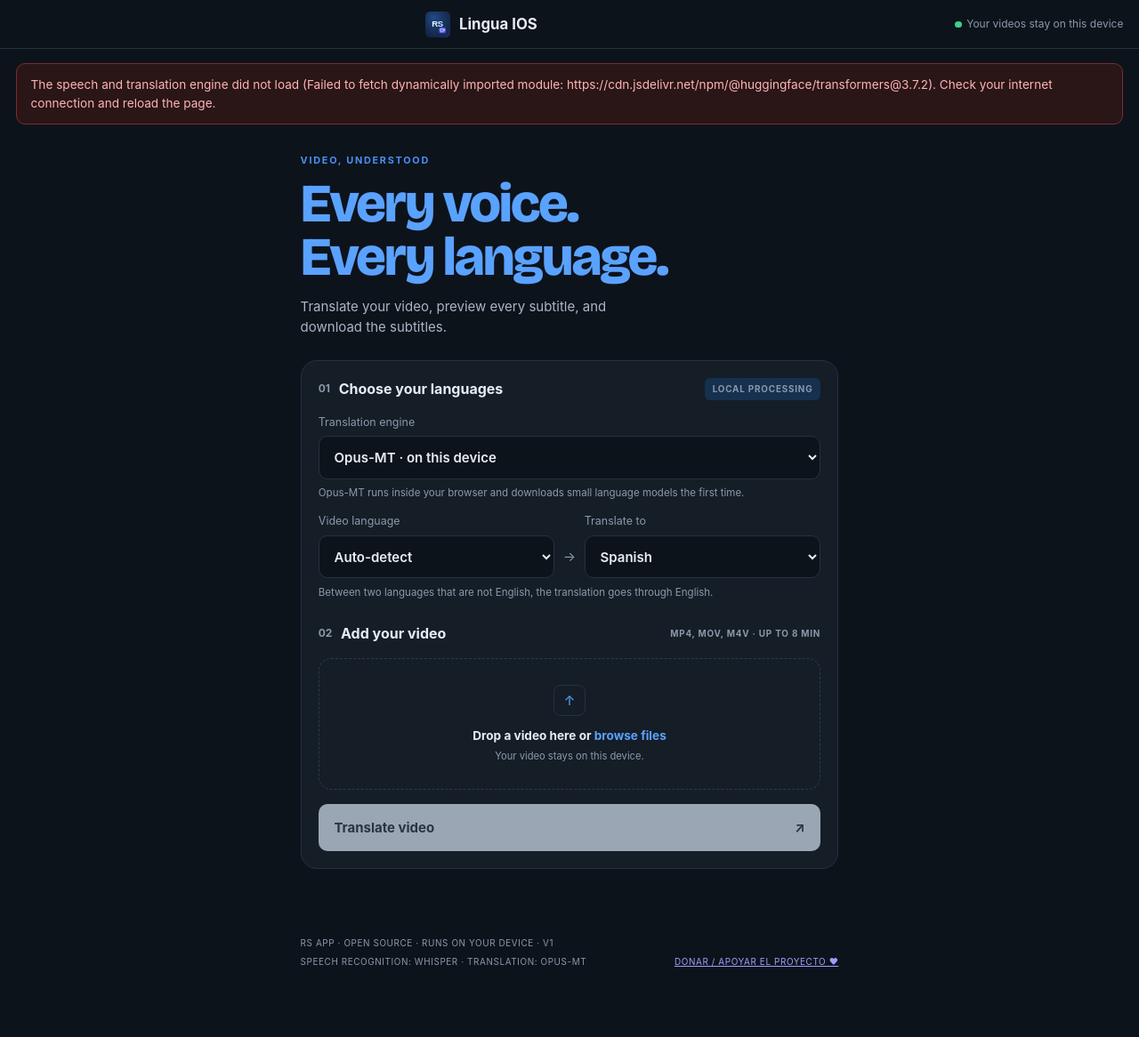
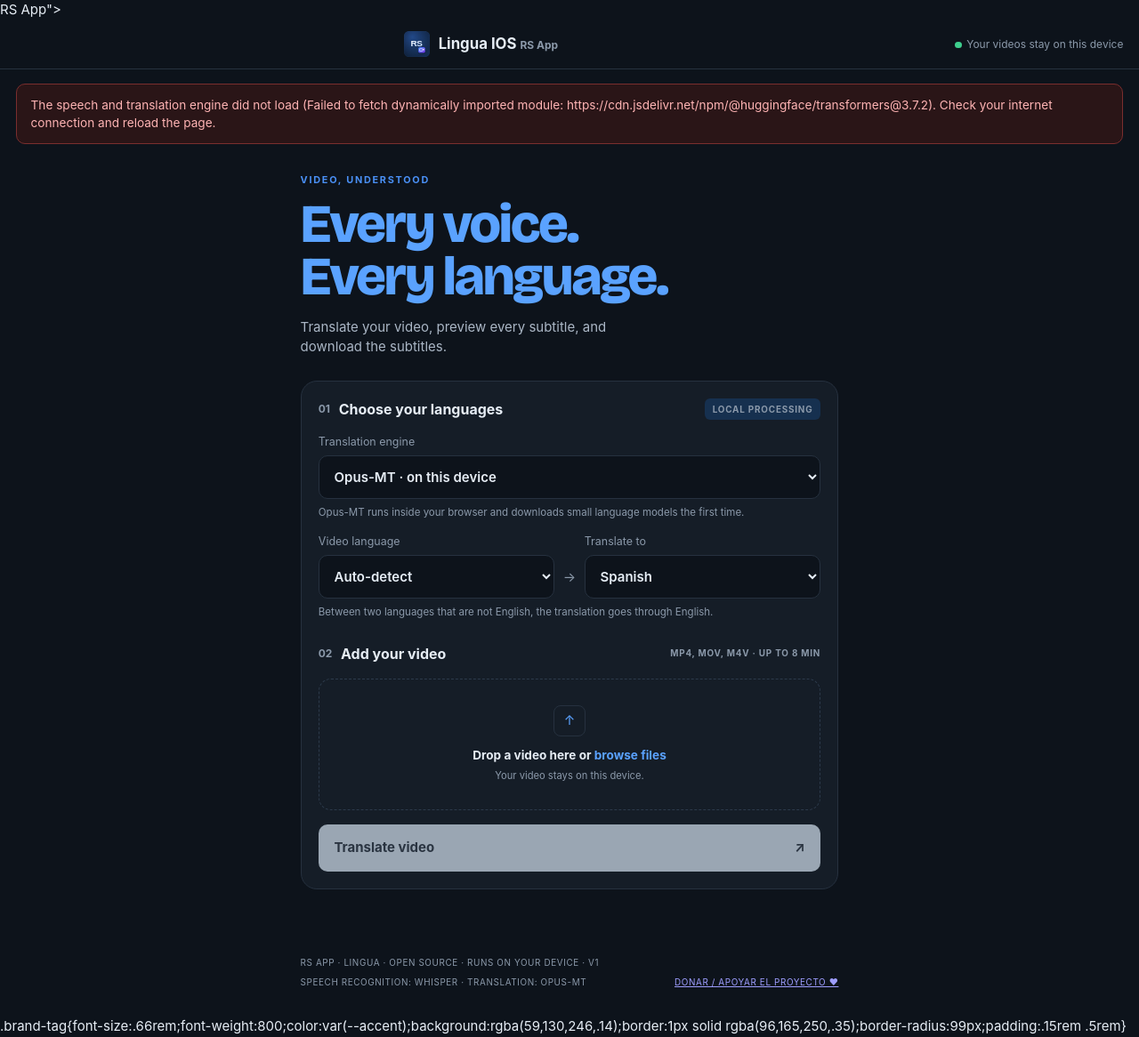
Before and after one commit to rserrano285-svg/Lingua-IOS, a plain HTML site: page V1/index.html in a window 1280 px wide. Shown: the whole page at 89% size. Before the commit the page ends 1121 px from the top, so only its background shows below. Drawn offline with nearby package versions, Linux system fonts and the light colour scheme.

Commit message:
RS App: identificar producto como Lingua

```diff
--- a/V1/index.html
+++ b/V1/index.html
@@ -3,13 +3,13 @@
 <head>
 <meta charset="utf-8">
 <meta name="viewport" content="width=device-width, initial-scale=1, viewport-fit=cover">
-<title>Lingua IOS</title>
+<title>Lingua IOS <span class="brand-tag">RS App</span></title>
 <link rel="manifest" href="manifest.webmanifest">
 <link rel="apple-touch-icon" href="apple-touch-icon.png">
 <meta name="theme-color" content="#0d131b">
 <meta name="apple-mobile-web-app-capable" content="yes">
 <meta name="mobile-web-app-capable" content="yes">
-<meta name="apple-mobile-web-app-title" content="Lingua IOS">
+<meta name="apple-mobile-web-app-title" content="Lingua IOS <span class="brand-tag">RS App</span>">
 <meta name="apple-mobile-web-app-status-bar-style" content="black">
 <link rel="preconnect" href="https://fonts.googleapis.com">
 <link rel="preconnect" href="https://fonts.gstatic.com" crossorigin>
@@ -113,7 +113,7 @@
 </head>
 <body>
 <div class="top">
-  <span class="logo"><img src="icon.svg" alt=""></span><b>Lingua IOS</b>
+  <span class="logo"><img src="icon.svg" alt=""></span><b>Lingua IOS <span class="brand-tag">RS App</span></b>
   <span><i class="dot"></i>Your videos stay on this device</span>
 </div>
 
@@ -216,7 +216,7 @@
 </main>
 
 <footer>
-  <span>RS App · Open source · Runs on your device · V1</span>
+  <span>RS App · Lingua · Open source · Runs on your device · V1</span>
   <span>Speech recognition: Whisper · Translation: Opus-MT</span>
   <a href="https://paypal.me/rene285serrano" target="_blank" rel="noopener noreferrer">Donar / Apoyar El Proyecto ♥</a>
 </footer>
@@ -782,3 +782,5 @@
 </script>
 </body>
 </html>
+
+.brand-tag{font-size:.66rem;font-weight:800;color:var(--accent);background:rgba(59,130,246,.14);border:1px solid rgba(96,165,250,.35);border-radius:99px;padding:.15rem .5rem}
```
